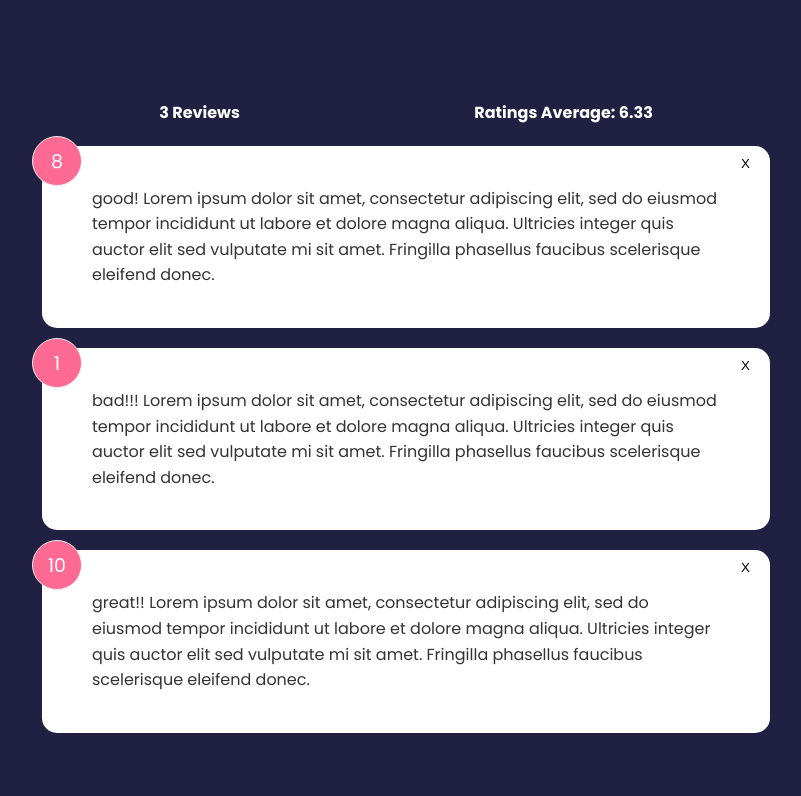
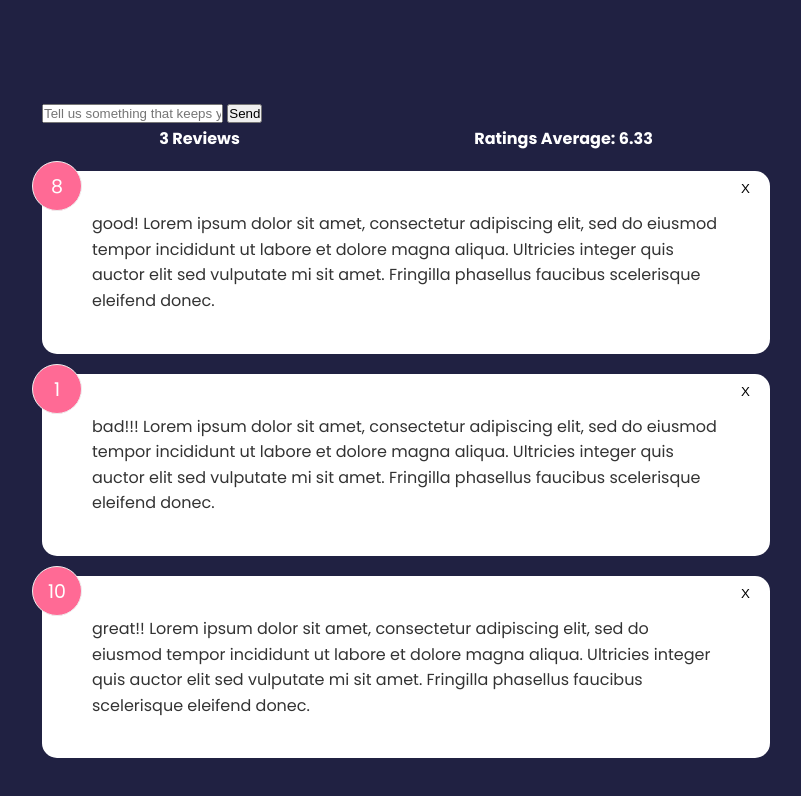
Before and after one commit to barrystone/feedback-app, a Svelte app: page / in a window 1280 px wide. Shown: the top 796 px of the page, without its empty margins (234-1035 px from the left). Built offline with nearby package versions, Linux system fonts and the light colour scheme.

Commit message:
[feat] apply form component in app

```diff
--- a/src/App.svelte
+++ b/src/App.svelte
@@ -1,4 +1,5 @@
 <script>
+  import FeedbackForm from './components/FeedbackForm.svelte';
   import FeedBackList from './components/FeedbackList.svelte';
   import FeedbackStats from './components/FeedbackStats.svelte';
 
@@ -32,6 +33,7 @@
 </script>
 
 <main class="container">
+  <FeedbackForm />
   <FeedbackStats {count} {ratingAverage} />
   <FeedBackList {feedbacks} on:delete-feedback={deleteFeedback} />
 </main>
--- /dev/null
+++ b/src/components/FeedbackForm.svelte
@@ -0,0 +1,14 @@
+<script>
+</script>
+
+<!-- Rating select form -->
+<form>
+  <div class="input-group">
+    <input
+      type="text"
+      placeholder="Tell us something that keeps you coming back
+    "
+    />
+    <button>Send</button>
+  </div>
+</form>
```
